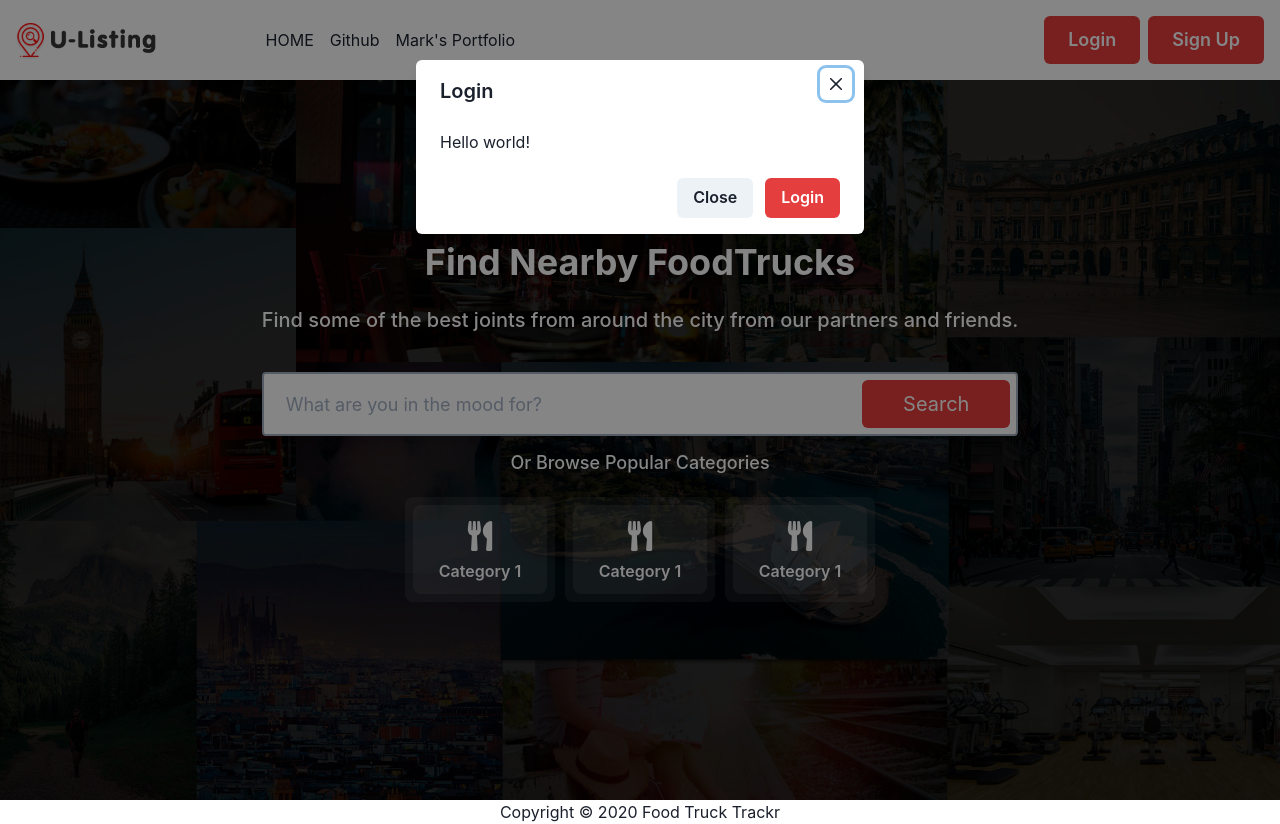
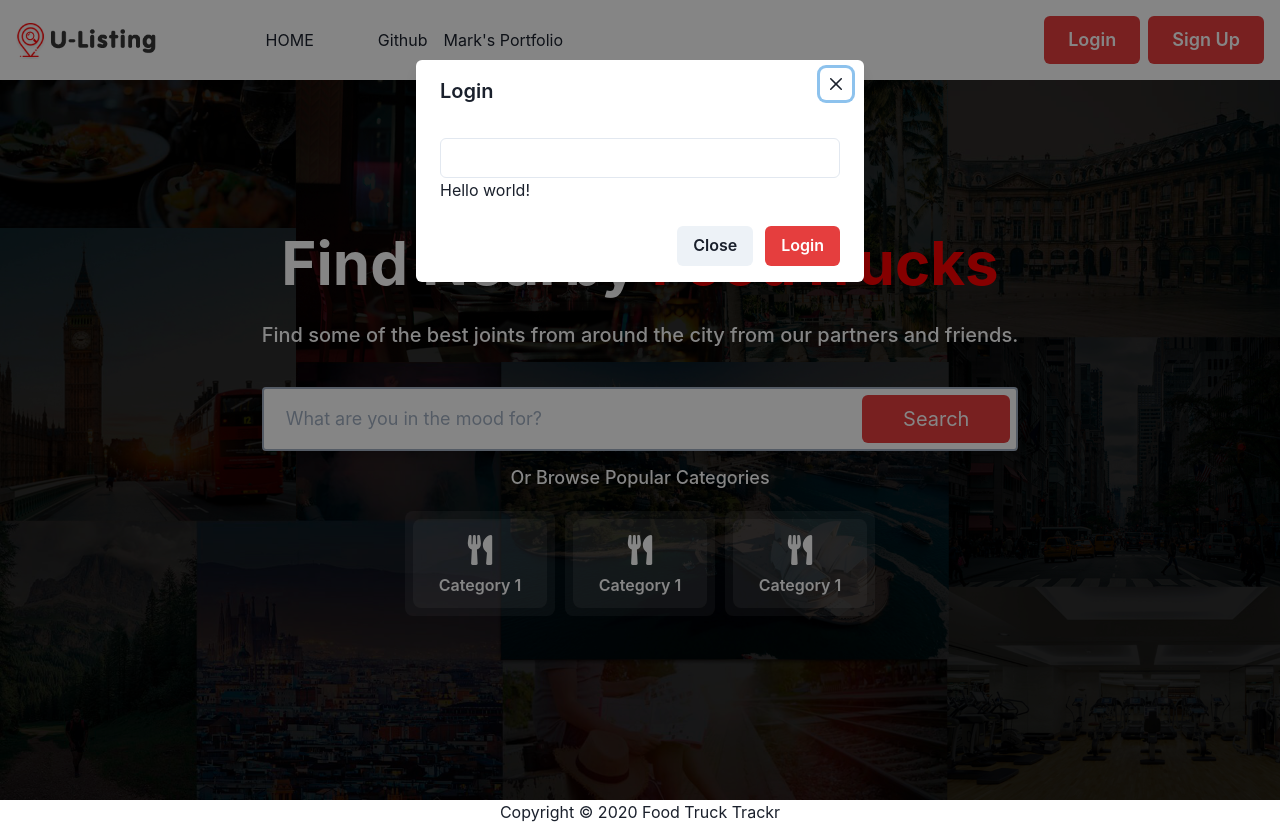
Before and after one commit to markanator/foodtrucktrackr-frontend, a React (Create React App) app: page / in a window 1280 px wide. Both pictures are taken after a click on the button "Login". Built offline with nearby package versions, Linux system fonts and the light colour scheme.

Commit message:
working on login functions

```diff
--- a/src/components/Home.js
+++ b/src/components/Home.js
@@ -5,7 +5,7 @@ import Hero from './HomeComponents/Hero';
 export default function Home() {
   return (
     <main>
-      <div className="clearFix" />
+      {/* <div className="clearFix" /> */}
       <Hero />
     </main>
   );
--- a/src/components/HomeComponents/Hero.js
+++ b/src/components/HomeComponents/Hero.js
@@ -8,14 +8,14 @@ import {
   FormLabel,
   Heading,
   Input,
+  Link,
   List,
   ListItem,
-  Link,
 } from '@chakra-ui/react';
 import React from 'react';
-import { Link as RLink } from 'react-router-dom';
 import { useForm } from 'react-hook-form';
 import { FaUtensils } from 'react-icons/fa';
+import { Link as RLink } from 'react-router-dom';
 import BgImg from '../../assets/searchBg.jpg';
 
 export default function Hero() {
@@ -42,8 +42,14 @@ export default function Hero() {
           paddingBottom="2rem"
         >
           <Flex direction="column" mx="auto">
-            <Heading as="h2" display="inline" textAlign="center" mb="1rem">
-              Find Nearby FoodTrucks
+            <Heading
+              as="h1"
+              display="inline"
+              fontSize="6xl"
+              textAlign="center"
+              mb="1rem"
+            >
+              Find Nearby <span style={{ color: 'red' }}>FoodTrucks</span>
             </Heading>
             <Heading
               as="h4"
@@ -80,6 +86,7 @@ export default function Hero() {
                   </FormLabel>
                   <Input
                     bg="white"
+                    textColor="black"
                     w="full"
                     name="Search"
                     border="none"
--- a/src/components/Layoutcomponents/Header.jsx
+++ b/src/components/Layoutcomponents/Header.jsx
@@ -14,6 +14,9 @@ import {
   ModalOverlay,
   useDisclosure,
   Text,
+  FormControl,
+  Input,
+  FormLabel,
 } from '@chakra-ui/react';
 import React from 'react';
 import { Link as RLink } from 'react-router-dom';
@@ -29,24 +32,23 @@ export default function Header() {
               <img src={logo} alt="site" height={38} width={142} />
             </Link>
           </Box>
-          <Box w="60%">
-            <Link as={RLink} to="/" mr="1rem">
-              <a>HOME</a>
+          <Box w="40%">
+            <Link as={RLink} to="/" mr="4rem">
+              HOME
             </Link>
             <Link
               href="https://github.com/markanator/foodtrucktrackr-frontend"
               isExternal
               mr="1rem"
             >
-              <a>Github</a>
+              Github
             </Link>
             <Link href="https://markambrocio.com" isExternal>
               <a>Mark's Portfolio</a>
             </Link>
           </Box>
-          <Box w="20%" textAlign="right">
+          <Box w="40%" textAlign="right">
             <LoginBtnModal />
-
             <SignUpBtnModal />
           </Box>
         </Center>
@@ -75,7 +77,13 @@ const LoginBtnModal = () => {
           <ModalHeader>Login</ModalHeader>
           <ModalCloseButton />
           <ModalBody>
-            <Text>Hello world!</Text>
+            <Box as="form">
+              <FormControl>
+                <FormLabel />
+                <Input type="text" />
+              </FormControl>
+              <Text>Hello world!</Text>
+            </Box>
           </ModalBody>
           <ModalFooter>
             <Button colorScheme="gray" mr={3} onClick={onClose}>
```
